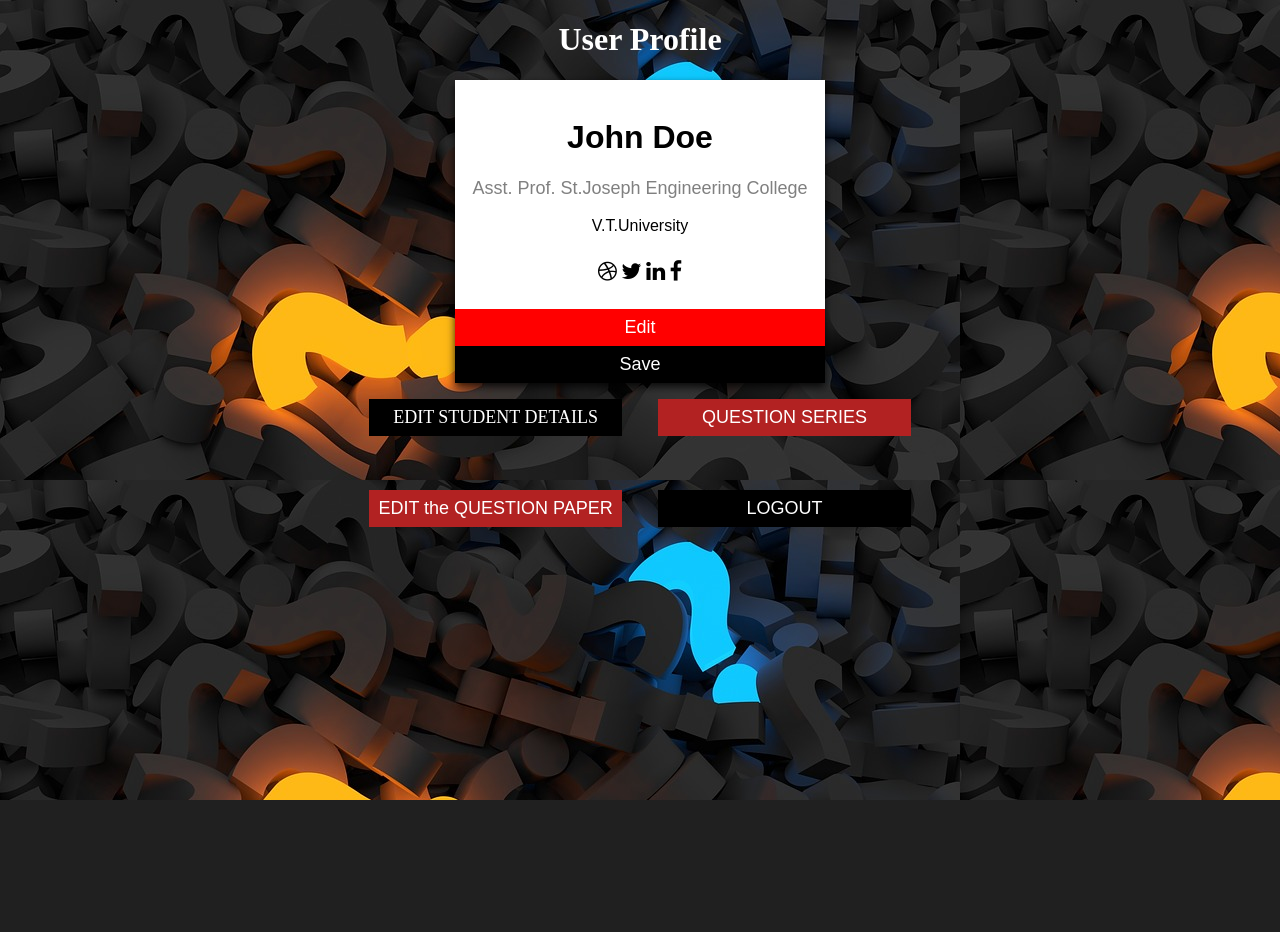
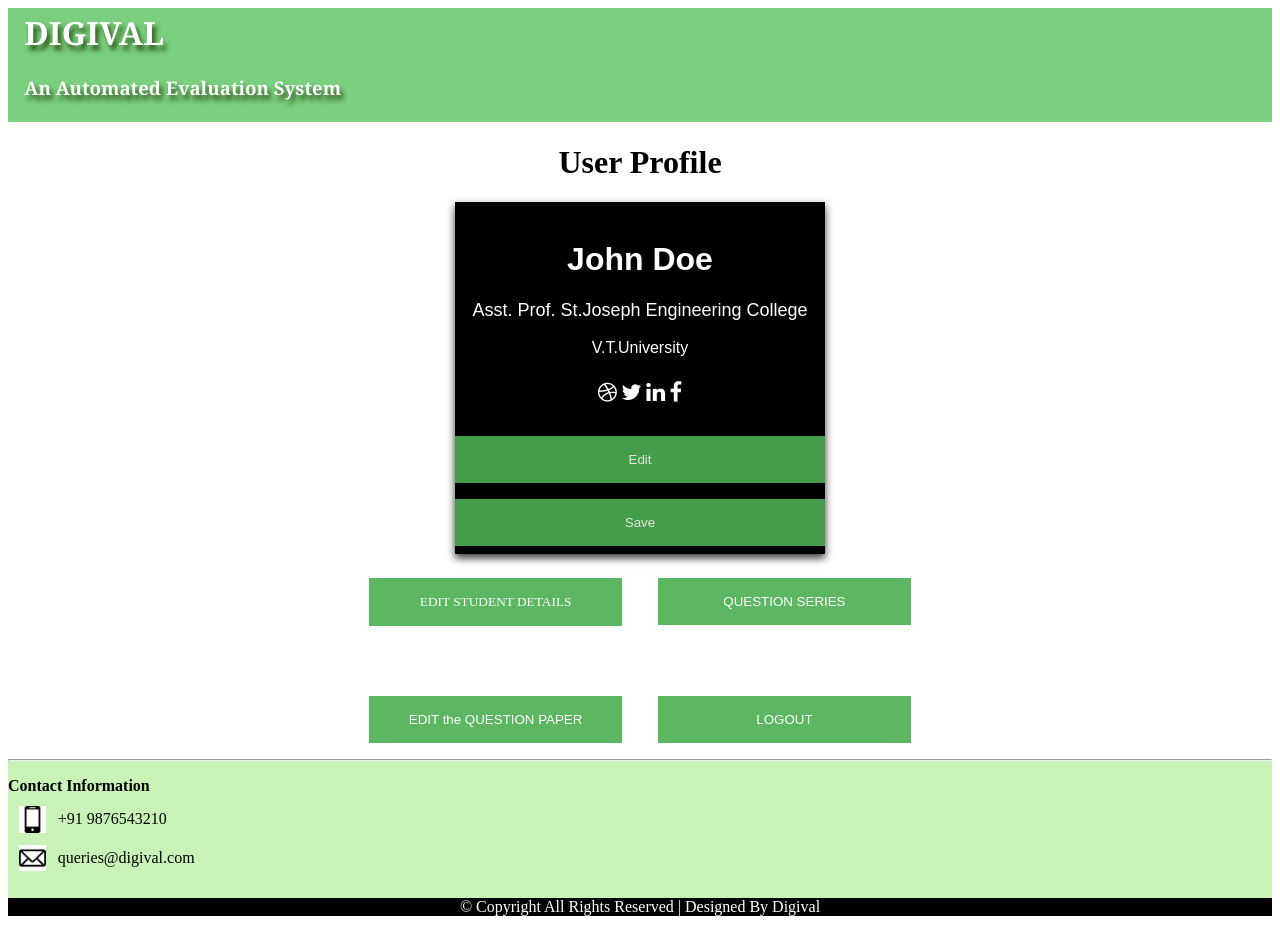
Before and after one commit to fathima-nafha/Digival, a Django app: page /userprofile/ in a window 1280 px wide. Before the commit the page ends 800 px from the top, so only its background shows below. Run offline with Django 3.2, Linux system fonts and the light colour scheme.

Commit message:
added background image and linkages

```diff
--- a/recognition/static/css/header.css
+++ b/recognition/static/css/header.css
@@ -19,9 +19,14 @@ background-color: #C9F3B6;
 position: relative;
 margin-top: auto;
 }
+
 #user
 {
 	width: 30px;
 	height: 30px;
 	border-radius: 50%;
 }
+
+#logout {
+    cursor: pointer;
+}
--- a/recognition/static/css/sign.css
+++ b/recognition/static/css/sign.css
@@ -17,7 +17,7 @@ align-content: center;
 }
 
 /* Full-width input fields */
-input[type=text], input[type=password] {
+input[type=text], input[type=password], input[type=email] {
   width: 100%;
   padding: 15px;
   margin: 5px 0 22px 0;
@@ -34,7 +34,7 @@ select{
   background: #f1f1f1;
 }
 
-input[type=text]:focus, input[type=password]:focus {
+input[type=text]:focus, input[type=password]:focus , input[type=email]:focus {
   background-color: #ddd;
   outline: none;
 }
--- a/recognition/templates/recognition/result.html
+++ b/recognition/templates/recognition/add_student.html
@@ -32,7 +32,7 @@ th {
 }
 </style>
 </head>
-<body>
+<body style="background-image:url(/static/images/grad.jpg);">
   <div id="wrapper">
     <h2 align="center" style="color: white;">Enter Student Details</h2>
 <table align='center' cellspacing=2 cellpadding=5 id="data_table" border=1>
--- a/recognition/templates/recognition/questionseries.html
+++ b/recognition/templates/recognition/questionseries.html
@@ -26,7 +26,7 @@
 </style>
 	<title></title>
 </head>
-<body>
+<body style="background-image:url(/static/images/question3.jpg);">
 
 <div class="card">
   <!--img src="/w3images/team2.jpg" alt="John" style="width:100%"--><br>
--- a/recognition/templates/recognition/userprofile.html
+++ b/recognition/templates/recognition/userprofile.html
@@ -1,11 +1,12 @@
-<!DOCTYPE html>
+{% load static %}
 <html>
 <head>
 <link rel="stylesheet" href="https://cdnjs.cloudflare.com/ajax/libs/font-awesome/4.7.0/css/font-awesome.min.css">
+  <link rel="stylesheet" type="text/css" href="{% static 'css/header.css' %}">
 <style>
-body{
+/*body{
   background-image: url("images/question1.jpg");
-}
+}*/
 .card {
   box-shadow: 0 4px 8px 0 rgba(0, 0, 0, 0.8);
   max-width: 370px;
@@ -13,31 +14,31 @@ body{
   margin: auto;
   text-align: center;
   font-family: arial;
-  background-color: white;
+  background-color: black;
 }
 
 .title {
-  color: grey;
+  color: white;
   font-size: 18px;
 }
 
 button {
+
+  display: inline-block;
+
+  background-color: #4CAF50;
+  color: white;
+  padding: 16px 20px;
+  margin: 8px 0;
   border: none;
-  outline: 0;
-  display: inline-block;
-  padding: 8px;
-  color: white;
-  background-color: #000;
-  text-align: center;
   cursor: pointer;
-  width: 100%;
-  font-size: 18px;
+  opacity: 0.9
 }
 
 a {
   text-decoration: none;
   font-size: 22px;
-  color: black;
+  color: white;
 }
 
 button:hover, a:hover {
@@ -46,10 +47,18 @@ button:hover, a:hover {
 </style>
 </head>
 <body>
+<header>
+		<table width='100%'>
+			<tr>
+				<td style="color: white;"><p><h1 class='h'>DIGIVAL</h1>
+					<h3 class='h'>An Automated Evaluation System</h3></p></td>
+			</tr>
+		</table>
+	</header>
 
-<h1 style="text-align:center;color: white;">User Profile</h1>
+<h1 style="text-align:center;color:black;">User Profile</h1>
 
-<div class="card">
+<div class="card"  style="color:white;">
   <!--img src="/w3images/team2.jpg" alt="John" style="width:100%"--><br>
   <h1>John Doe</h1>
   <p class="title">Asst. Prof. St.Joseph Engineering College</p>
@@ -61,18 +70,39 @@ button:hover, a:hover {
     <a href="#"><i class="fa fa-facebook"></i></a>
   </div>
   <div>
-  <p><button style="background-color:red;">Edit</button><button>Save</button></p>
+  <p><button style=" width:100%;">Edit</button>
+  <button style=" width:100%;">Save</button></p>
 </div>
 </div>
 
 <div style="text-align: center;">
-<a href="table1.html">
-<button style="background-color:black;width: 20%;font-family:bold;">EDIT  STUDENT DETAILS</button></a>  &nbsp; &nbsp; &nbsp; &nbsp;
-<a href="questionseries.html"><button style="background-color:#B22222;width: 20%;" >QUESTION SERIES </button></a>
+<a href="{% url 'recognition:add_student' %}">
+<button style="background-color:#4caf50;width: 20%;font-family:bold;">EDIT  STUDENT DETAILS</button></a>  &nbsp; &nbsp; &nbsp; &nbsp;
+<a href="{% url 'recognition:qs' %}"><button style="background-color:#4caf50;width: 20%;" >QUESTION SERIES </button></a>
 <br><br>
 <br><br>
-<button style="background-color:#B22222;width: 20%;col">EDIT the QUESTION PAPER</button> &nbsp; &nbsp; &nbsp; &nbsp;
-<button style="background-color:black;width: 20%;">LOGOUT</button>
+<button style="background-color:#4caf50;width: 20%;col">EDIT the QUESTION PAPER</button> &nbsp; &nbsp; &nbsp; &nbsp;
+<a href="{% url 'recognition:login' %}"> <button style="background-color:#4caf50;width: 20%;">LOGOUT</button></a>
 </div>
+<footer>
+		<hr>
+		<p>
+			<b>Contact Information</b>
+			<table cellspacing="10px">
+				<tr>
+					<td><img src="{% static 'images/phone.png' %}" class='headfoot'></td>
+					<td>+91 9876543210</td>
+				</tr>
+				<tr>
+					<td><img src="{% static 'images/email.png' %}" class="headfoot"></td>
+					<td>queries@digival.com</td>
+				</tr>
+			</table>
+
+			<p style="background-color: black; color: white;" align="center">
+				&copy Copyright All Rights Reserved | Designed By Digival
+			</p>
+		</p>
+	</footer>
 </body>
 </html>
--- a/recognition/urls.py
+++ b/recognition/urls.py
@@ -10,7 +10,7 @@ urlpatterns = [
     url('questionbank/', views.question, name='question'),
     url('homepage/', views.homepage, name='homepage'),
     url('questionseries/', views.questionseries, name='qs'),
-    url('result/', views.result, name='result'),
+    url('result/', views.add_student, name='add_student'),
     url('userprofile/', views.userprofile, name='userprofile'),
     url('^$', views.login, name='login'),
 ]
--- a/recognition/views.py
+++ b/recognition/views.py
@@ -28,8 +28,8 @@ def homepage(request):
     return render(request, 'recognition/homepage.html')
 
 
-def result(request):
-    return render(request, 'recognition/result.html')
+def add_student(request):
+    return render(request, 'recognition/add_student.html')
 
 
 def questionseries(request):
```
Also changed, not shown: recognition/templates/recognition/Sign_in.html (+5 -7 lines), recognition/templates/recognition/evaluate.html (+5 -3 lines), recognition/templates/recognition/homepage.html (+6 -4 lines), recognition/templates/recognition/question.html (+5 -3 lines), recognition/templates/recognition/signup.html (+5 -5 lines), recognition/static/images/blue.jpg (added).
